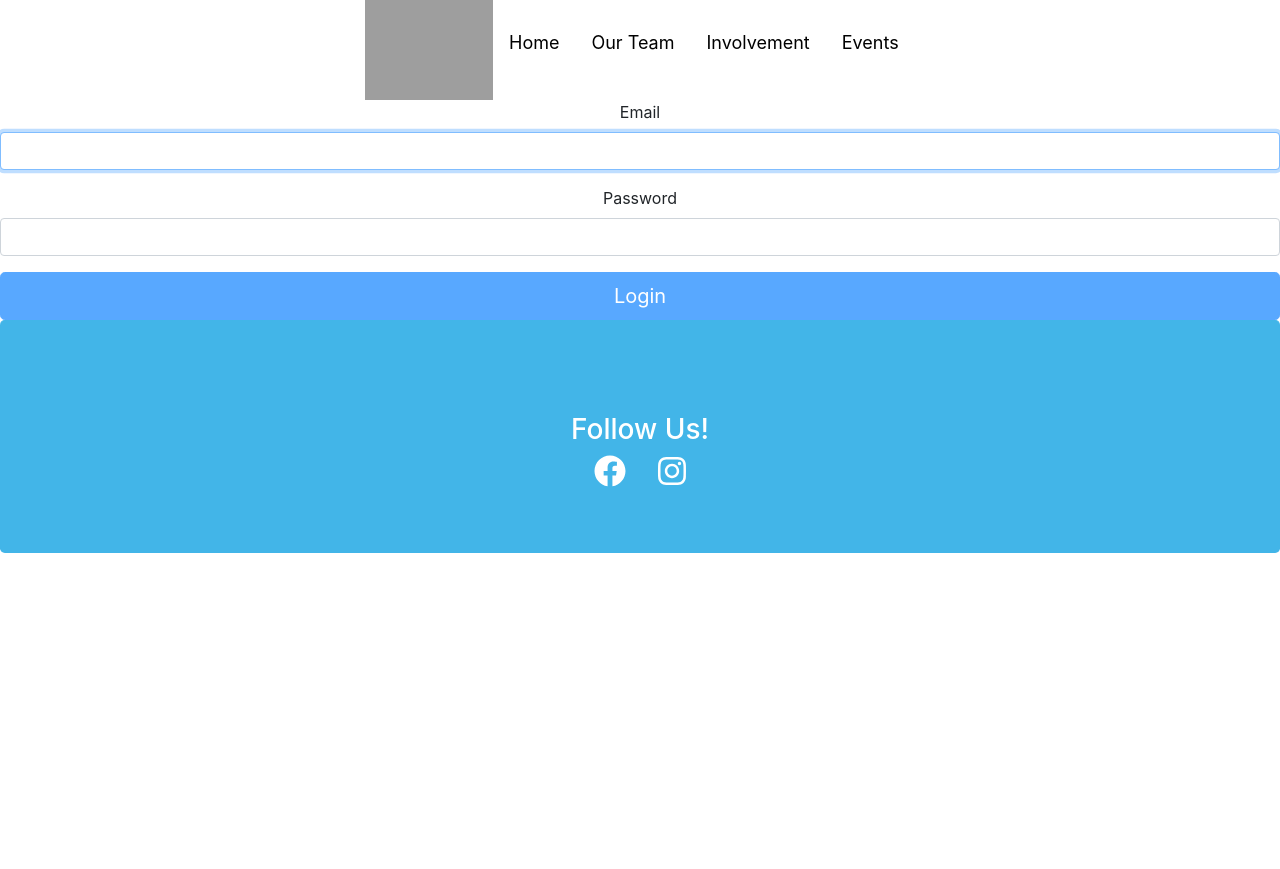
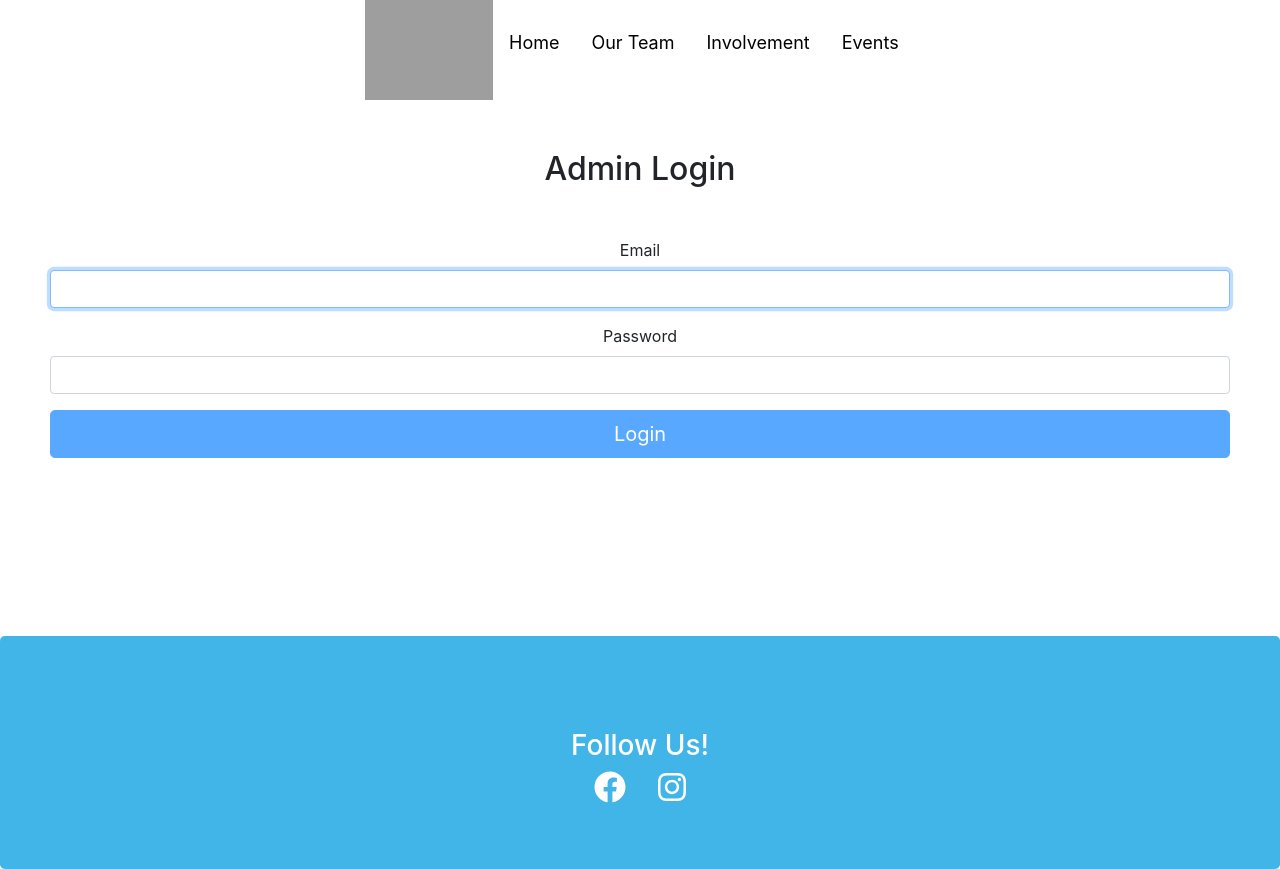
Before and after one commit to satvikb/CEN-Spring-2021-Project, a React (Create React App) app: page /adminlogin in a window 1280 px wide. Before the commit the page ends 800 px from the top, so only its background shows below. Built offline with nearby package versions, Linux system fonts and the light colour scheme; no server answers; grey boxes are pictures that could not be loaded.

Commit message:
Admin styling

```diff
--- a/src/index.css
+++ b/src/index.css
@@ -14,6 +14,16 @@ code {
 
 .PageTitle {
   font: 40px Arial, sans-serif;
+
+}
+
+.AdminDashboard{
+  padding: 10%;
+}
+
+.AdminLogin{
+  padding: 50px;
+  margin-bottom: 10%;
 
 }
 
--- a/src/pages/AdminDashboard.js
+++ b/src/pages/AdminDashboard.js
@@ -162,8 +162,10 @@ function AdminDashboard() {
 
 
   return (
+
     <div className="AdminDashboard">
-    Admin dashboard Page
+      <h3 style={{marginBottom:50}}> Admin Dashboard</h3>
+
 
     <Accordion defaultActiveKey="0">
   <Card>
@@ -199,7 +201,7 @@ function AdminDashboard() {
             <Form.Control as="textarea" rows={3} onChange={handleEventInfoChange}/>
           </Form.Group>
 
-          <Button onClick={handleEventSubmit} variant="primary" type="submit">
+          <Button onClick={handleEventSubmit} style={{marginBottom:50}} variant="primary" type="submit">
             Add Event
           </Button>
         </Form>
@@ -253,11 +255,11 @@ function AdminDashboard() {
       </Accordion.Toggle>
     </Card.Header>
     <Accordion.Collapse eventKey="1">
-      <Card.Body>
+      <Card.Body >
 
-        <Form onSubmit={handleUpdateSubmit}>
+        <Form onSubmit={handleUpdateSubmit} >
           <Form.Row>
-            <Form.Group controlId="formGridTitle">
+            <Form.Group controlId="formGridTitle" >
               <Form.Label>Title</Form.Label>
               <Form.Control placeholder="Update Title" onChange={handleupdateTitleChange}/>
             </Form.Group>
@@ -274,7 +276,7 @@ function AdminDashboard() {
             <Form.Control as="textarea" rows={3} onChange={handleupdateInfoChange}/>
           </Form.Group>
 
-          <Button onClick={handleUpdateSubmit} variant="primary" type="submit">
+          <Button onClick={handleUpdateSubmit} style={{marginBottom:50}} variant="primary" type="submit">
             Add Update
           </Button>
         </Form>
--- a/src/pages/AdminLogin.js
+++ b/src/pages/AdminLogin.js
@@ -32,14 +32,16 @@ function AdminLogin(props) {
 
   return (
     <div className="AdminLogin">
+      <h2 style={{marginBottom:50}}>Admin Login</h2>
       <Form onSubmit={handleSubmit}>
-        <Form.Group size="lg" controlId="email">
+        <Form.Group  controlId="email">
           <Form.Label>Email</Form.Label>
           <Form.Control
             autoFocus
             type="email"
             value={email}
             onChange={(e) => setEmail(e.target.value)}
+
           />
         </Form.Group>
         <Form.Group size="lg" controlId="password">
```
